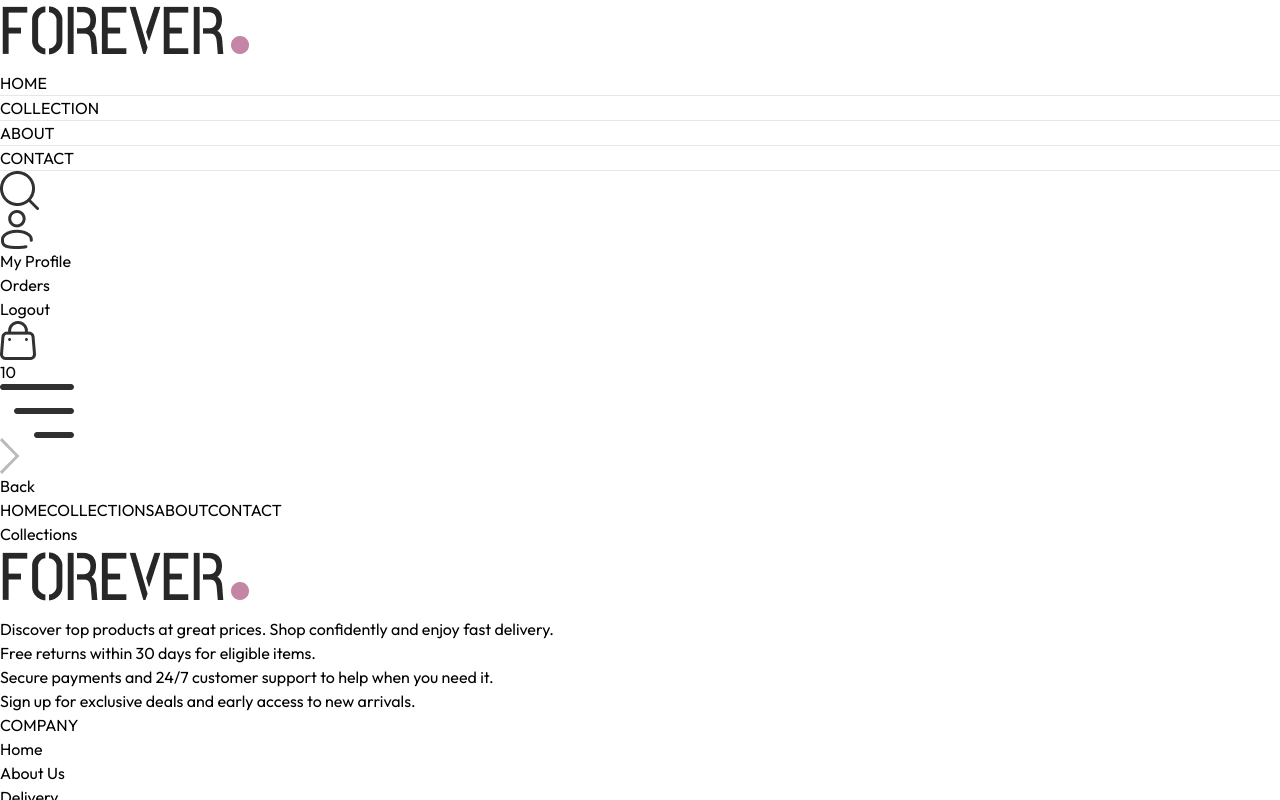
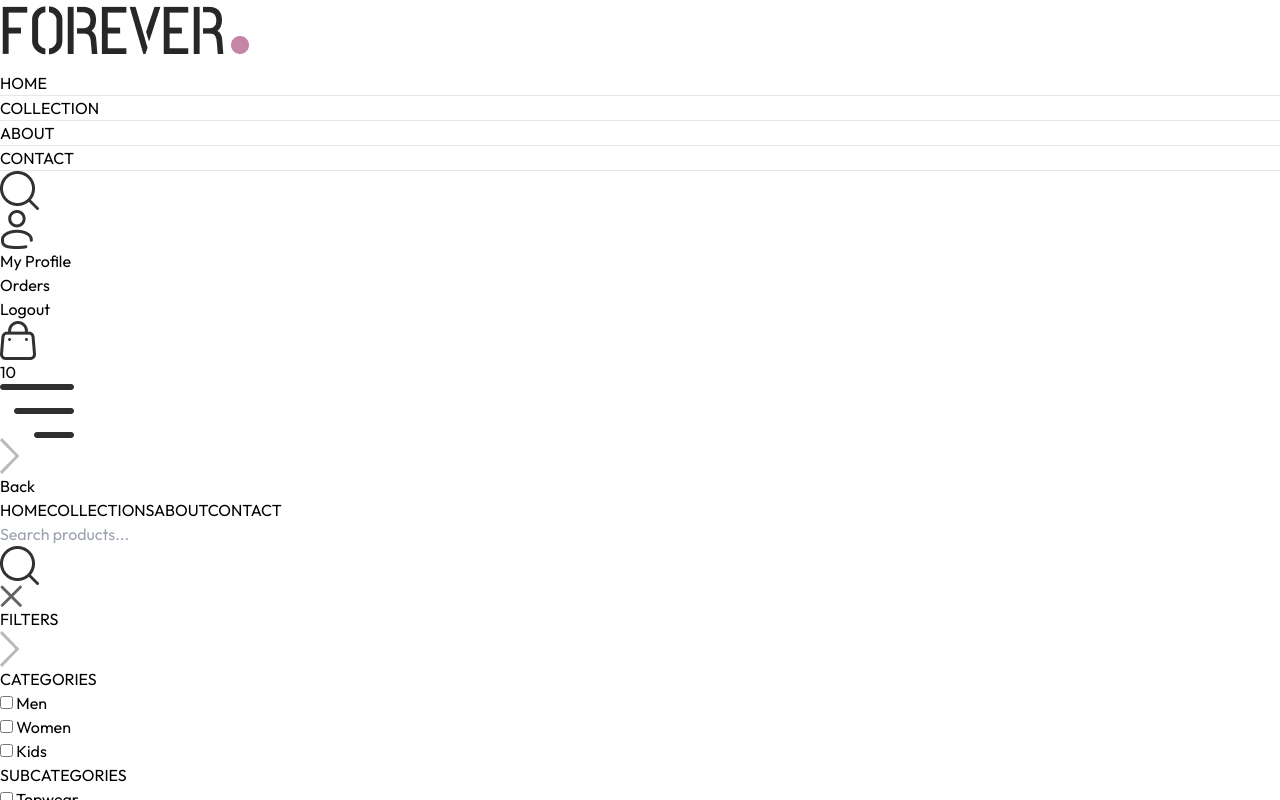
Before and after one commit to Piyush29quanta/eCommerce, a React (Vite) app in the folder frontend/: page /collections in a window 1280 px wide. Both pictures are taken after a click on the picture 19 px from the left and 190 px from the top of the page. Shown: the top 800 px of the page. Built offline with nearby package versions, Linux system fonts and the light colour scheme.

Commit message:
completed collection pages and search bar

```diff
--- a/frontend/src/App.jsx
+++ b/frontend/src/App.jsx
@@ -11,12 +11,14 @@
 import Product from './pages/Product'
 import Navbar from './components/Navbar'
 import Footer from './components/Footer'
+import SearchBar from './components/SearchBar'
 
 
 export default function App() {
   return (
     <div className="px-4 sm:px-[5vw] md:px-[7vw] lg:px-[9vw]">
       <Navbar />
+      <SearchBar />
       <Routes>
         <Route path='/' element={<Home/>} />
         <Route path='/collections' element={<Collections />} />
--- a/frontend/src/components/Navbar.jsx
+++ b/frontend/src/components/Navbar.jsx
@@ -1,8 +1,10 @@
 import { assets } from '../assets/assets.js'
 import { Link, NavLink } from 'react-router-dom'
-import { useState } from 'react'
+import { useState ,useContext} from 'react'
+import { ShopContext } from '../context/ShopContext.jsx'
 const Navbar = () => {
    const [visible, setVisible] = useState(false);
+   const {setShowSearch} = useContext(ShopContext);
 
   return (
     <div className="flex items-center  justify-between py-5 font-medium">
@@ -32,7 +34,7 @@
       </ul>
       <div className="flex items-center gap-6">
         {/* Search icon */}
-        <img src={assets.search_icon} className="w-5 cursor-pointer" alt="" />
+        <img onClick={() => setShowSearch(true)} src={assets.search_icon} className="w-5 cursor-pointer" alt="" />
 
         {/* Profile dropdown */}
         <div className="relative group">
--- /dev/null
+++ b/frontend/src/components/SearchBar.jsx
@@ -0,0 +1,44 @@
+import React, { useContext, useEffect } from "react";
+import { ShopContext } from "../context/ShopContext";
+import { assets } from "../assets/assets";
+import { useLocation } from "react-router-dom";
+
+const SearchBar = () => {
+  const { search, setSearch, showSearch, setShowSearch } = useContext(ShopContext);
+  const [visible, setVisible] = React.useState(false);
+  const location = useLocation();
+
+  useEffect(() =>{
+         if(location.pathname.includes('collections')){
+            setVisible(true);
+         }
+         else{
+            setVisible(false);
+         }
+  },[location] )
+
+  return showSearch && visible ? (
+    <div className="border-t border-b bg-gray-50 text-center">
+      <div className="inline-flex items-center justify-center border border-gray-400 px-4 py-2 my-5 mx-3 rounded-full w-3/4 sm:w-1/2">
+        <input
+          value={search}
+          onChange={(e) => setSearch(e.target.value)}
+          className="flex-1 outline-none bg-transparent text-sm"
+          type="text"
+          placeholder="Search products..."
+        />
+        <img className="w-4" src={assets.search_icon} alt="search" />
+      </div>
+
+      {/* Close button */}
+      <img
+        onClick={() => setShowSearch(false)}
+        className="inline w-3 cursor-pointer"
+        src={assets.cross_icon}
+        alt="close"
+      />
+    </div>
+  ) : null;
+};
+
+export default SearchBar;
--- a/frontend/src/context/ShopContext.jsx
+++ b/frontend/src/context/ShopContext.jsx
@@ -1,4 +1,4 @@
-import { createContext } from "react"
+import React,{ createContext } from "react"
 import { products  } from "../assets/assets";
 
 export const ShopContext = createContext();
@@ -6,9 +6,11 @@
 const ShopContextProvider =(props)=> {
     const currency = "₹";
     const delivery_fee = 10;
+    const [search,setSearch] = React.useState("");
+    const [showSearch,setShowSearch] = React.useState(false);
 
     const value = {
-           products,currency,delivery_fee
+           products,currency,delivery_fee,search,setSearch,showSearch,setShowSearch
     }
     return (
         <ShopContext.Provider value={value}>
--- a/frontend/src/pages/Collections.jsx
+++ b/frontend/src/pages/Collections.jsx
@@ -1,9 +1,140 @@
-import React from 'react'
+import React, { useEffect } from 'react'
+import { useContext } from 'react'
+import { ShopContext } from '../context/ShopContext'
+import { assets } from '../assets/assets';
+import Title from '../components/Title';
+import ProductItem from '../components/ProductItem';
 
 const Collections = () => {
+  const { products,search,showSearch } = useContext(ShopContext);
+  const [showFilter, setShowFilter] = React.useState(false);
+  const [filterProducts, setfilterProducts] = React.useState([]);
+  const [category, setCategory] = React.useState([]);
+  const [subCategory, setSubCategory] = React.useState([]);
+  const [sortType, setSortType] = React.useState('relevant');
+  const toggleCategory = (e) => {
+    if (category.includes(e.target.value)) {
+      setCategory(category.filter(item => item !== e.target.value));
+    } else {
+      setCategory(prev => [...prev, e.target.value]);
+    }
+  }
+
+  const toggleSubCategory = (e) => {
+    if (subCategory.includes(e.target.value)) {
+      setSubCategory(subCategory.filter(item => item !== e.target.value));
+    } else {
+      setSubCategory(prev => [...prev, e.target.value]);
+    }
+  }
+
+  const applyFilter = () => {
+
+    let productsCopy = products.slice();
+
+    if(showSearch && search){
+      productsCopy = productsCopy.filter(item => item.name.toLowerCase().includes(search.toLowerCase()));
+    }
+    if (category.length > 0) {
+      productsCopy = productsCopy.filter(item => category.includes(item.category));
+    }
+
+    if (subCategory.length > 0) {
+      productsCopy = productsCopy.filter(item => subCategory.includes(item.subCategory));
+    }
+
+    setfilterProducts(productsCopy);
+  }
+
+  const sortProduct = () => {
+        let fpCopy = filterProducts.slice();
+
+        switch(sortType){
+          case 'low-high':
+            setfilterProducts(fpCopy.sort((a,b)=>a.price-b.price));
+            break;
+
+          case 'high-low':
+            setfilterProducts(fpCopy.sort((a,b)=>b.price-a.price));
+            break;
+
+          default:
+            applyFilter();
+            break;
+        }
+  }
+
+  useEffect(() => {
+    applyFilter();
+  }, [category, subCategory, search,showSearch]);
+
+  useEffect(() => {
+    sortProduct();
+  }, [sortType]);
   return (
-    <div>Collections</div>
+    <div className='flex flex-col sm:flex-row gap-1 sm:gap-10 pt-10 border-t'>
+      {/* filter option */}
+      <div className='min-w-60'>
+        <p className='my-2 text-xl flex items-center cursor-pointer gap-2'>FILTERS
+          <img onClick={() => setShowFilter(!showFilter)} className={`h-3 sm:hidden ${showFilter ? 'rotate-90' : ''}`} src={assets.dropdown_icon} alt="" />
+        </p>
+        {/* categories */}
+        <div className={`border border-gray-300 pl-5 py-3 mt-6 ${showFilter ? '' : 'hidden'} sm:block`}>
+          <p className='mb-3 text-sm font-medium'>CATEGORIES</p>
+          <div className='flex flex-col gap-2 text-sm font-light text-gray-700'>
+            <p className='flex gap-2'>
+              <input className='w-3' type="checkbox" value={'Men'} onChange={toggleCategory} /> Men
+            </p>
+
+            <p className='flex gap-2'>
+              <input className='w-3' type="checkbox" value={'Women'} onChange={toggleCategory} /> Women
+            </p>
+            <p className='flex gap-2'>
+              <input className='w-3' type="checkbox" value={'Kids'} onChange={toggleCategory} /> Kids
+            </p>
+          </div>
+        </div>
+
+        <div className={`border border-gray-300 pl-5 py-3 my-5 ${showFilter ? '' : 'hidden'} sm:block`}>
+          <p className='mb-3 text-sm font-medium'>SUBCATEGORIES</p>
+          <div className='flex flex-col gap-2 text-sm font-light text-gray-700'>
+            <p className='flex gap-2'>
+              <input className='w-3' type="checkbox" value={'Topwear'} onChange={toggleSubCategory} /> Topwear
+            </p>
+
+            <p className='flex gap-2'>
+              <input className='w-3' type="checkbox" value={'Bottomwear'} onChange={toggleSubCategory} /> Bottomwear
+            </p>
+            <p className='flex gap-2'>
+              <input className='w-3' type="checkbox" value={'Winterwear'} onChange={toggleSubCategory} /> Winterwear
+            </p>
+          </div>
+        </div>
+
+      </div>
+      {/* products */}
+      <div className='flex-1'>
+        <div className='flex justify-between text-base sm:text-2xl mb-4'>
+          <  Title text1={'ALL'} text2={'COLLECTIONS'} />
+          {/* product sort */}
+          <select onChange={(e) => setSortType(e.target.value)} className="border-2 border-gray-300 text-sm px-2">
+            <option value="relevant">Most Relevant</option>
+            <option value="low-high">Price: Low to High</option>
+            <option value="high-low">Price: High to Low</option>
+          </select>
+        </div>
+        {/* product grid */}
+        <div className='grid grid-cols-2 md:grid-cols-3 lg:grid-cols-4 gap-4 gap-y-6'>
+          {
+            filterProducts.map((item, index) => (
+              < ProductItem key={index} name={item.name} id={item._id} price={item.price} image={item.image} />
+            ))
+          }
+        </div>
+      </div>
+
+    </div>
   )
 }
 
-export default Collections
+export default Collections;
```
